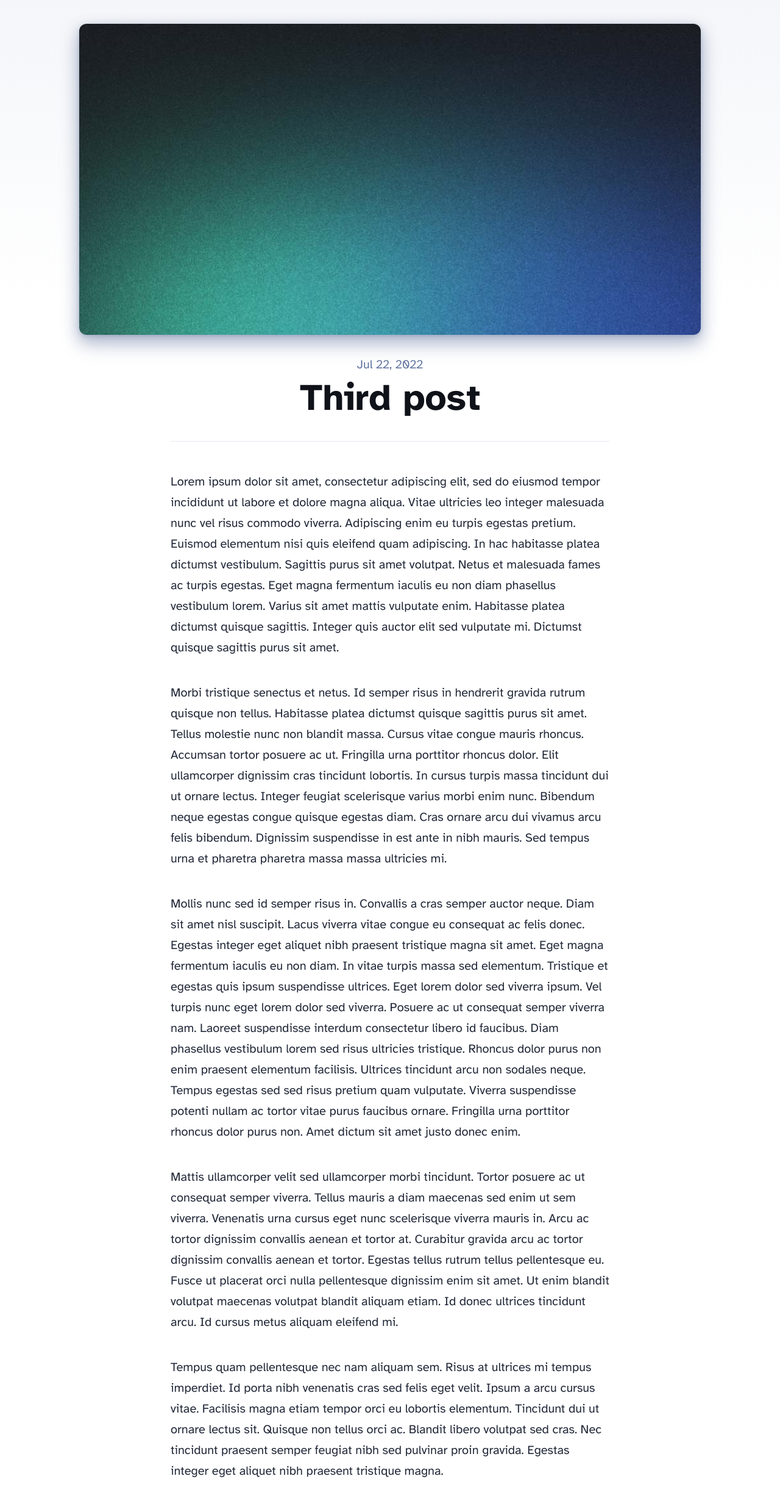
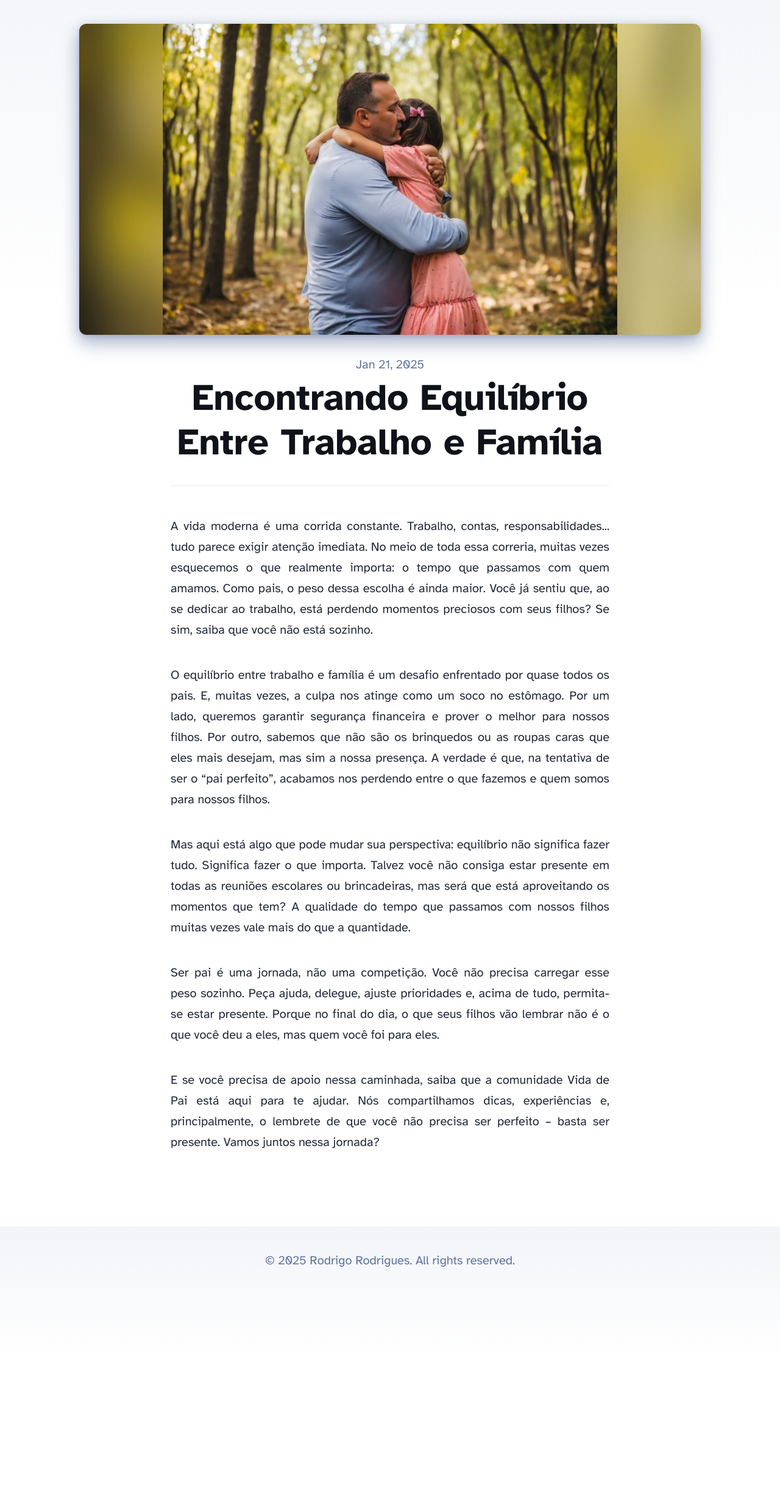
Before and after one commit to guigomaster01/vidadepai, an Astro site: page /vidadepai/blog/3-post in a window 1280 px wide. Shown: the part 99-2560 px from the top of the page at 61% size. After the commit the page ends 2324 px from the top, so only its background shows below. Built offline with nearby package versions, Linux system fonts and the light colour scheme; Astro itself is replaced by a stand-in of ours.

Commit message:
Adicionado postagem 3 no blog

```diff
--- a/astro.config.mjs
+++ b/astro.config.mjs
@@ -6,7 +6,7 @@ import sitemap from '@astrojs/sitemap';
 // https://astro.build/config
 export default defineConfig({
 	site: 'https://guigomaster01.github.io',
-	base: 'vidadepai',
+	base: '/vidadepai',
 	integrations: [mdx(), sitemap()],
 
 });
--- a/src/content/blog/3-post.md
+++ b/src/content/blog/3-post.md
@@ -1,16 +1,21 @@
 ---
-title: 'Third post'
-description: 'Lorem ipsum dolor sit amet'
-pubDate: 'Jul 22 2022'
-heroImage: '/blog-placeholder-2.jpg'
+title: 'Encontrando Equilíbrio Entre Trabalho e Família'
+description: 'O Maior Desafio da Paternidade'
+pubDate: 'Janeiro 21 2025'
+heroImage: '/image-3.jpg'
 ---
-
-Lorem ipsum dolor sit amet, consectetur adipiscing elit, sed do eiusmod tempor incididunt ut labore et dolore magna aliqua. Vitae ultricies leo integer malesuada nunc vel risus commodo viverra. Adipiscing enim eu turpis egestas pretium. Euismod elementum nisi quis eleifend quam adipiscing. In hac habitasse platea dictumst vestibulum. Sagittis purus sit amet volutpat. Netus et malesuada fames ac turpis egestas. Eget magna fermentum iaculis eu non diam phasellus vestibulum lorem. Varius sit amet mattis vulputate enim. Habitasse platea dictumst quisque sagittis. Integer quis auctor elit sed vulputate mi. Dictumst quisque sagittis purus sit amet.
-
-Morbi tristique senectus et netus. Id semper risus in hendrerit gravida rutrum quisque non tellus. Habitasse platea dictumst quisque sagittis purus sit amet. Tellus molestie nunc non blandit massa. Cursus vitae congue mauris rhoncus. Accumsan tortor posuere ac ut. Fringilla urna porttitor rhoncus dolor. Elit ullamcorper dignissim cras tincidunt lobortis. In cursus turpis massa tincidunt dui ut ornare lectus. Integer feugiat scelerisque varius morbi enim nunc. Bibendum neque egestas congue quisque egestas diam. Cras ornare arcu dui vivamus arcu felis bibendum. Dignissim suspendisse in est ante in nibh mauris. Sed tempus urna et pharetra pharetra massa massa ultricies mi.
-
-Mollis nunc sed id semper risus in. Convallis a cras semper auctor neque. Diam sit amet nisl suscipit. Lacus viverra vitae congue eu consequat ac felis donec. Egestas integer eget aliquet nibh praesent tristique magna sit amet. Eget magna fermentum iaculis eu non diam. In vitae turpis massa sed elementum. Tristique et egestas quis ipsum suspendisse ultrices. Eget lorem dolor sed viverra ipsum. Vel turpis nunc eget lorem dolor sed viverra. Posuere ac ut consequat semper viverra nam. Laoreet suspendisse interdum consectetur libero id faucibus. Diam phasellus vestibulum lorem sed risus ultricies tristique. Rhoncus dolor purus non enim praesent elementum facilisis. Ultrices tincidunt arcu non sodales neque. Tempus egestas sed sed risus pretium quam vulputate. Viverra suspendisse potenti nullam ac tortor vitae purus faucibus ornare. Fringilla urna porttitor rhoncus dolor purus non. Amet dictum sit amet justo donec enim.
-
-Mattis ullamcorper velit sed ullamcorper morbi tincidunt. Tortor posuere ac ut consequat semper viverra. Tellus mauris a diam maecenas sed enim ut sem viverra. Venenatis urna cursus eget nunc scelerisque viverra mauris in. Arcu ac tortor dignissim convallis aenean et tortor at. Curabitur gravida arcu ac tortor dignissim convallis aenean et tortor. Egestas tellus rutrum tellus pellentesque eu. Fusce ut placerat orci nulla pellentesque dignissim enim sit amet. Ut enim blandit volutpat maecenas volutpat blandit aliquam etiam. Id donec ultrices tincidunt arcu. Id cursus metus aliquam eleifend mi.
-
-Tempus quam pellentesque nec nam aliquam sem. Risus at ultrices mi tempus imperdiet. Id porta nibh venenatis cras sed felis eget velit. Ipsum a arcu cursus vitae. Facilisis magna etiam tempor orci eu lobortis elementum. Tincidunt dui ut ornare lectus sit. Quisque non tellus orci ac. Blandit libero volutpat sed cras. Nec tincidunt praesent semper feugiat nibh sed pulvinar proin gravida. Egestas integer eget aliquet nibh praesent tristique magna.
+<p style="text-align:justify">
+A vida moderna é uma corrida constante. Trabalho, contas, responsabilidades... tudo parece exigir atenção imediata. No meio de toda essa correria, muitas vezes esquecemos o que realmente importa: o tempo que passamos com quem amamos. Como pais, o peso dessa escolha é ainda maior. Você já sentiu que, ao se dedicar ao trabalho, está perdendo momentos preciosos com seus filhos? Se sim, saiba que você não está sozinho.
+</p>
+<p style="text-align:justify">
+O equilíbrio entre trabalho e família é um desafio enfrentado por quase todos os pais. E, muitas vezes, a culpa nos atinge como um soco no estômago. Por um lado, queremos garantir segurança financeira e prover o melhor para nossos filhos. Por outro, sabemos que não são os brinquedos ou as roupas caras que eles mais desejam, mas sim a nossa presença. A verdade é que, na tentativa de ser o “pai perfeito”, acabamos nos perdendo entre o que fazemos e quem somos para nossos filhos.
+</p>
+<p style="text-align:justify">
+Mas aqui está algo que pode mudar sua perspectiva: equilíbrio não significa fazer tudo. Significa fazer o que importa. Talvez você não consiga estar presente em todas as reuniões escolares ou brincadeiras, mas será que está aproveitando os momentos que tem? A qualidade do tempo que passamos com nossos filhos muitas vezes vale mais do que a quantidade.
+</p>
+<p style="text-align:justify">
+Ser pai é uma jornada, não uma competição. Você não precisa carregar esse peso sozinho. Peça ajuda, delegue, ajuste prioridades e, acima de tudo, permita-se estar presente. Porque no final do dia, o que seus filhos vão lembrar não é o que você deu a eles, mas quem você foi para eles.
+</p>
+<p style="text-align:justify">
+E se você precisa de apoio nessa caminhada, saiba que a comunidade Vida de Pai está aqui para te ajudar. Nós compartilhamos dicas, experiências e, principalmente, o lembrete de que você não precisa ser perfeito – basta ser presente. Vamos juntos nessa jornada?
+</p>
```
Also changed, not shown: public/image-3.jpg (added).
